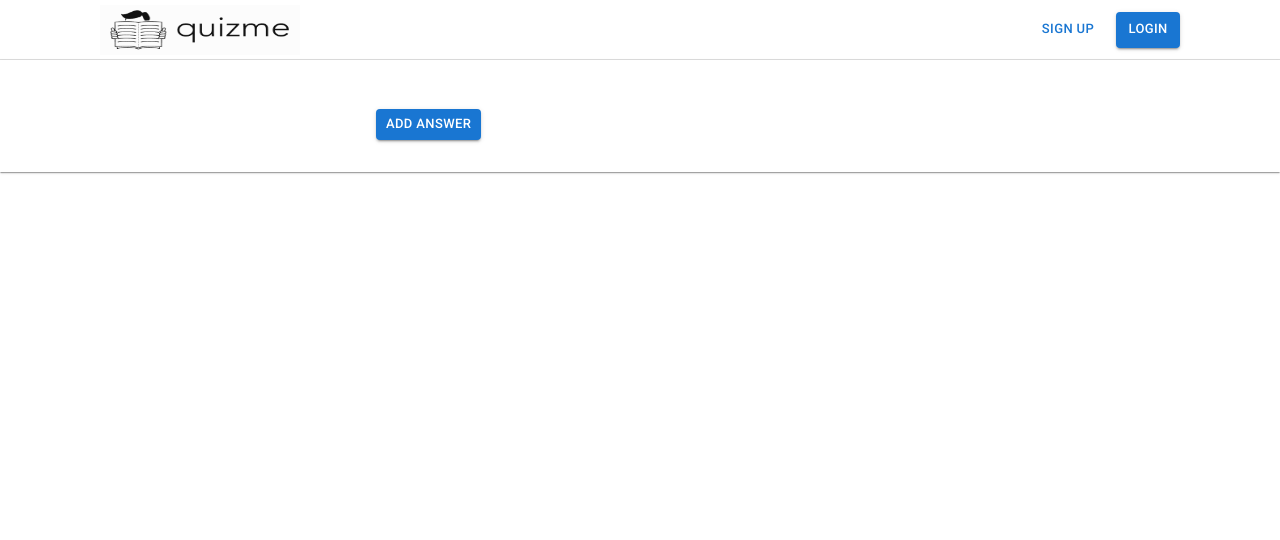
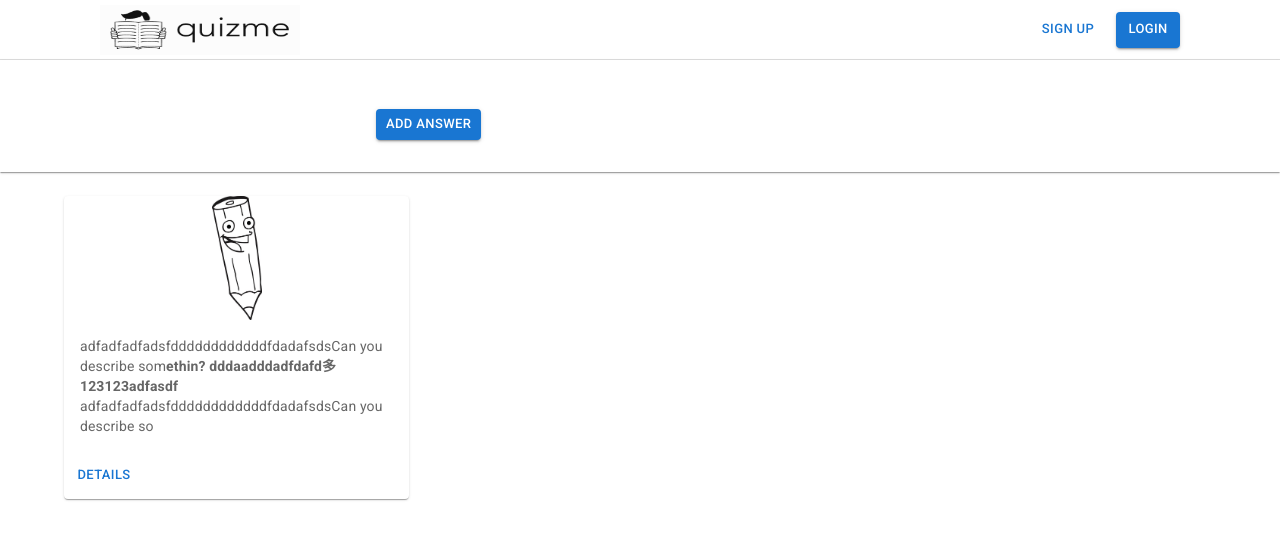
Before and after one commit to magentaqin/quiz-me, a Next.js app in the folder frontend/: page /question/1 in a window 1280 px wide. Shown: the top 540 px of the page. Built offline with nearby package versions, Linux system fonts and the light colour scheme; no server answers.

Commit message:
feat: answer item style

```diff
--- a/frontend/components/editor/Footer.tsx
+++ b/frontend/components/editor/Footer.tsx
@@ -6,8 +6,8 @@ interface Props {
 
 const Footer = (props: Props) => {
   const onSubmit = () => {
-    props.onSubmit()
-  }
+    props.onSubmit();
+  };
   return (
     <div className="h-16 fixed bottom-0 left-0 right-0 bg-white pt-4 pb-4 shadow-2xl z-40">
       <Button
--- a/frontend/pages/question/[id].tsx
+++ b/frontend/pages/question/[id].tsx
@@ -7,12 +7,18 @@ import Container from "@mui/material/Container";
 import Button from "@mui/material/Button";
 import Typography from "@mui/material/Typography";
 import Alert from "@mui/material/Alert";
+import List from "@mui/material/List";
+import ListItem from "@mui/material/ListItem";
+import CardMedia from "@mui/material/CardMedia";
+import ListItemButton from "@mui/material/ListItemButton";
+import { CardActionArea } from "@mui/material";
 import dynamic from "next/dynamic";
 import { getQuestionApi } from "../../api/question";
-import { addAnswerApi } from "../../api/answer"
+import { addAnswerApi } from "../../api/answer";
 import NavBar from "../../components/Navbar";
 import Footer from "../../components/editor/Footer";
 import { serialize } from "../../utils/format";
+import { unEscape } from "../../utils/html";
 
 const QuestionPage = () => {
   const router = useRouter();
@@ -43,24 +49,24 @@ const QuestionPage = () => {
     let timer = setTimeout(() => {
       clearTimeout(timer);
       setShowSuccessMsg(false);
-      setShowEditor(false)
+      setShowEditor(false);
     }, 2000);
   };
 
-
   const submitAnswer = () => {
-    const value: any = localStorage.getItem("content")
+    const value: any = localStorage.getItem("content");
     if (value) {
       const serializedVal = serialize({ children: JSON.parse(value) });
-      console.log('submit', serializedVal)
-      addAnswerApi({ questionId: id as string, content: serializedVal}).then((res) => {
-        handleSuccess()
-      })
-      .catch((err) => {
-        handleFail(err.response.data.msg);
-      });
+      console.log("submit", serializedVal);
+      addAnswerApi({ questionId: id as string, content: serializedVal })
+        .then((res) => {
+          handleSuccess();
+        })
+        .catch((err) => {
+          handleFail(err.response.data.msg);
+        });
     }
-  }
+  };
 
   const handleFail = (msg: string) => {
     setFailMsg(msg);
@@ -74,7 +80,7 @@ const QuestionPage = () => {
     return (
       <div className="flex justify-center relative">
         <Editor />
-        <Footer onSubmit={submitAnswer}/>
+        <Footer onSubmit={submitAnswer} />
         {showSuccessMsg ? (
           <Alert variant="filled" severity="success" className="fixed top-96">
             Add question successfully!
@@ -85,6 +91,35 @@ const QuestionPage = () => {
             {failMsg}
           </Alert>
         ) : null}
+      </div>
+    );
+  };
+
+  const renderList = () => {
+    const content = `&lt;p&gt;adfadfadfadsfddddddddddddfdadafsdsCan you describe som&lt;strong&gt;ethin? dddaadddadfdafd多123123adfasdf&lt;/strong&gt;&lt;/p&gt;&lt;p&gt;adfadfadfadsfddddddddddddfdadafsdsCan you describe som&lt;strong&gt;ethin? dddaadddadfdafd多123123adfasdf&lt;/strong&gt;&lt;/p&gt;&lt;p&gt;adfadfadfadsfddddddddddddfdadafsdsCan you describe som&lt;strong&gt;ethin? dddaadddadfdafd多123123adfasdf&lt;/strong&gt;&lt;/p&gt;&lt;p&gt;adfadfadfadsfddddddddddddfdadafsdsCan you describe som&lt;strong&gt;ethin? dddaadddadfdafd多123123adfasdf&lt;/strong&gt;&lt;/p&gt;&lt;p&gt;adfadfadfadsfddddddddddddfdadafsdsCan you describe som&lt;strong&gt;ethin? dddaadddadfdafd多123123adfasdf&lt;/strong&gt;adfadfadfadsfddddddddddddfdadafsdsCan you describe som&lt;strong&gt;ethin? dddaadddadfdafd多123123adfasdf&lt;/strong&gt;&lt;/p&gt;&lt;p&gt;adfadfadfadsfddddddddddddfdadafsdsCan you describe som&lt;strong&gt;ethin? dddaadddadfdafd多123123adfasdf&lt;/strong&gt;&lt;/p&gt;&lt;p&gt;adfadfadfadsfddddddddddddfdadafsdsCan you describe som&lt;strong&gt;ethin? dddaadddadfdafd多123123adfasdf&lt;/strong&gt;&lt;/p&gt;`;
+    const html = { __html: unEscape(content.slice(0, 200)) };
+    return (
+      <div className="py-6">
+        <Card sx={{ maxWidth: 345 }}>
+          <CardActionArea className="py-3" >
+            <div className="flex justify-center">
+              <CardMedia
+                component="img"
+                alt="green iguana"
+                style={{ width: "50px" }}
+                image="/pen.jpeg"
+              />
+            </div>
+            <CardContent>
+              <Typography variant="body2" color="text.secondary">
+                <div dangerouslySetInnerHTML={html}></div>
+              </Typography>
+            </CardContent>
+            <CardActions>
+              <Button size="small">Details</Button>
+            </CardActions>
+          </CardActionArea>
+        </Card>
       </div>
     );
   };
@@ -122,8 +157,8 @@ const QuestionPage = () => {
           </Button>
         </CardActions>
       </Card>
-      <div style={{ backgroundColor: "#eee" }}>
-        <Container fixed>{showEditor ? renderEditor() : null}</Container>
+      <div style={{ backgroundColor: showEditor ? "#eee" : "rgba(18,18,18,0)", height: "100vh" }}>
+        <Container fixed>{showEditor ? renderEditor() : renderList()}</Container>
       </div>
     </div>
   );
```
Also changed, not shown: frontend/public/pen.jpeg (added).
